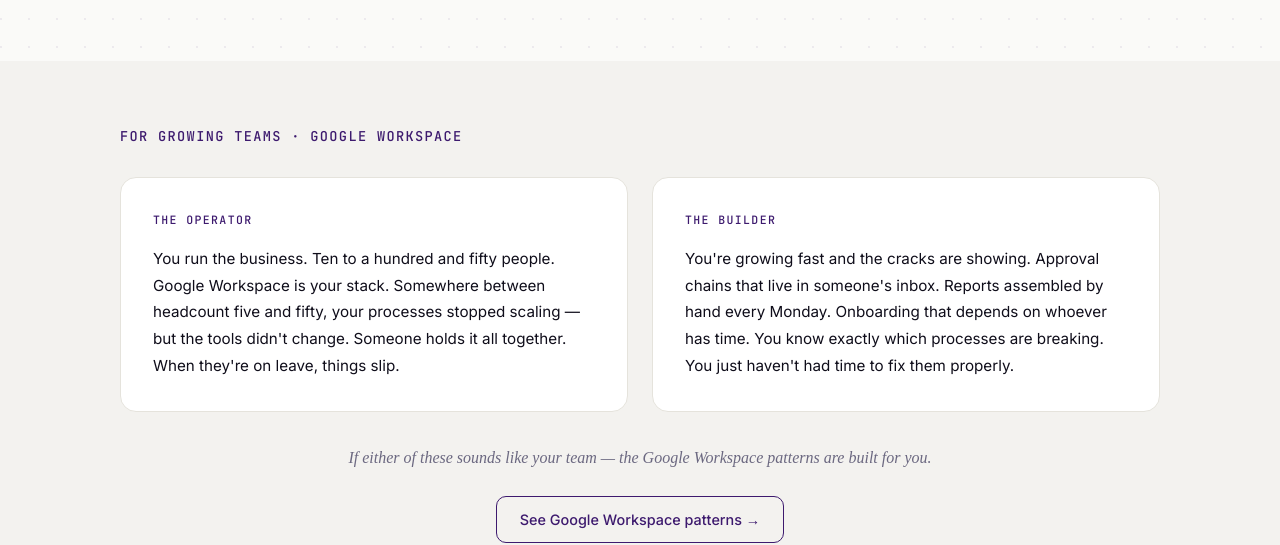
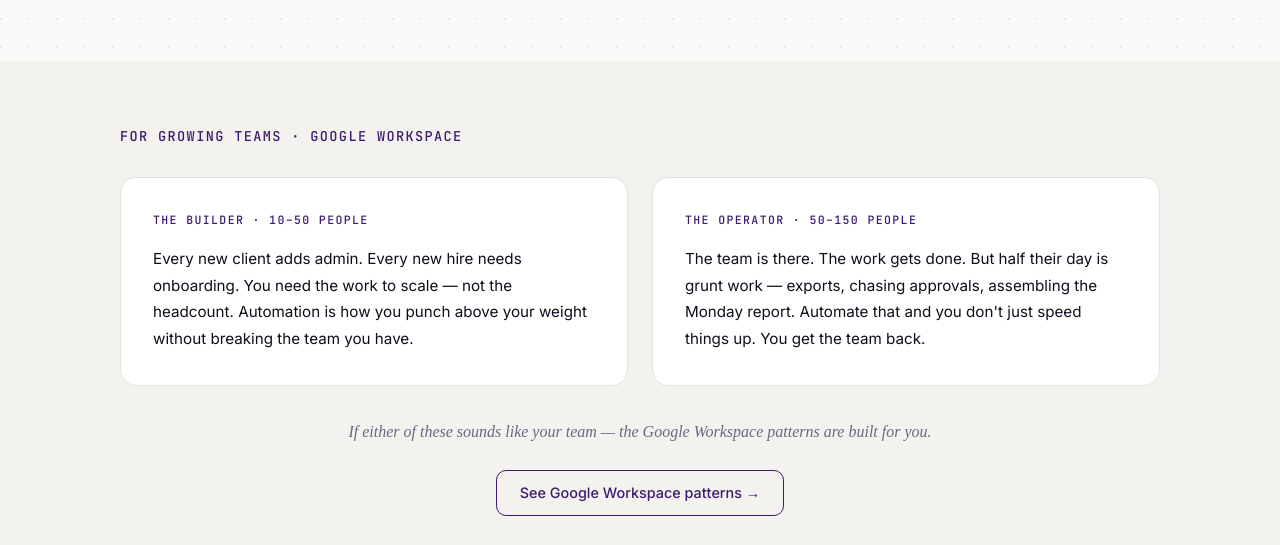
Before and after one commit to hrsrini/prototypes.designv2, an Astro site: page /fit in a window 1280 px wide. Shown: the part 278-823 px from the top of the page. Built offline with nearby package versions, Linux system fonts and the light colour scheme; Astro itself is replaced by a stand-in of ours.

Commit message:
Update fit.astro Google Workspace who-cards to match smb.astro copy
Co-Authored-By: Claude Sonnet 4.6 <noreply@anthropic.com>

```diff
--- a/src/pages/fit.astro
+++ b/src/pages/fit.astro
@@ -24,12 +24,12 @@ import Footer from '../components/Footer.astro';
         <span class="eyebrow">For growing teams · Google Workspace</span>
         <div class="who-grid">
           <div class="who-card">
-            <span class="who-label">The Operator</span>
-            <p>You run the business. Ten to a hundred and fifty people. Google Workspace is your stack. Somewhere between headcount five and fifty, your processes stopped scaling — but the tools didn't change. Someone holds it all together. When they're on leave, things slip.</p>
+            <span class="who-label">THE BUILDER · 10–50 PEOPLE</span>
+            <p>Every new client adds admin. Every new hire needs onboarding. You need the work to scale — not the headcount. Automation is how you punch above your weight without breaking the team you have.</p>
           </div>
           <div class="who-card">
-            <span class="who-label">The Builder</span>
-            <p>You're growing fast and the cracks are showing. Approval chains that live in someone's inbox. Reports assembled by hand every Monday. Onboarding that depends on whoever has time. You know exactly which processes are breaking. You just haven't had time to fix them properly.</p>
+            <span class="who-label">THE OPERATOR · 50–150 PEOPLE</span>
+            <p>The team is there. The work gets done. But half their day is grunt work — exports, chasing approvals, assembling the Monday report. Automate that and you don't just speed things up. You get the team back.</p>
           </div>
         </div>
         <p class="who-closing"><em>If either of these sounds like your team — the Google Workspace patterns are built for you.</em></p>
```
